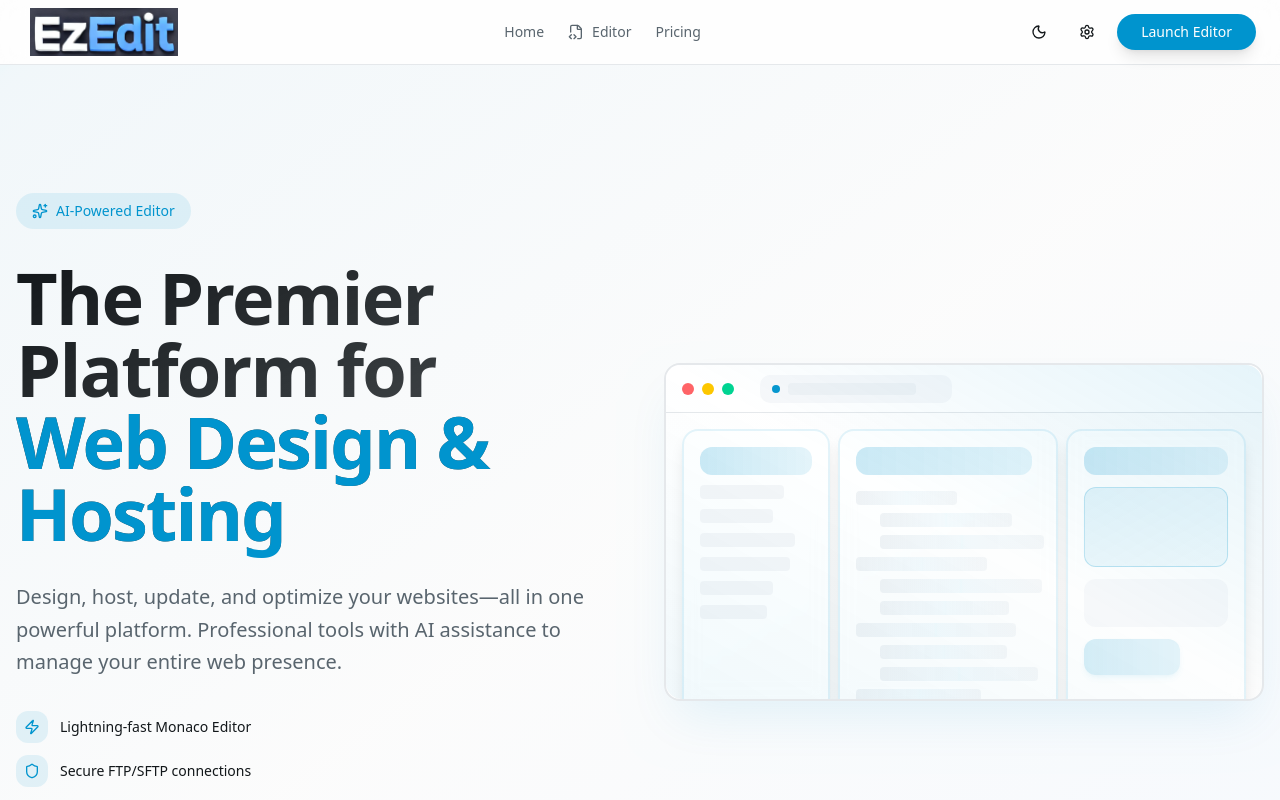
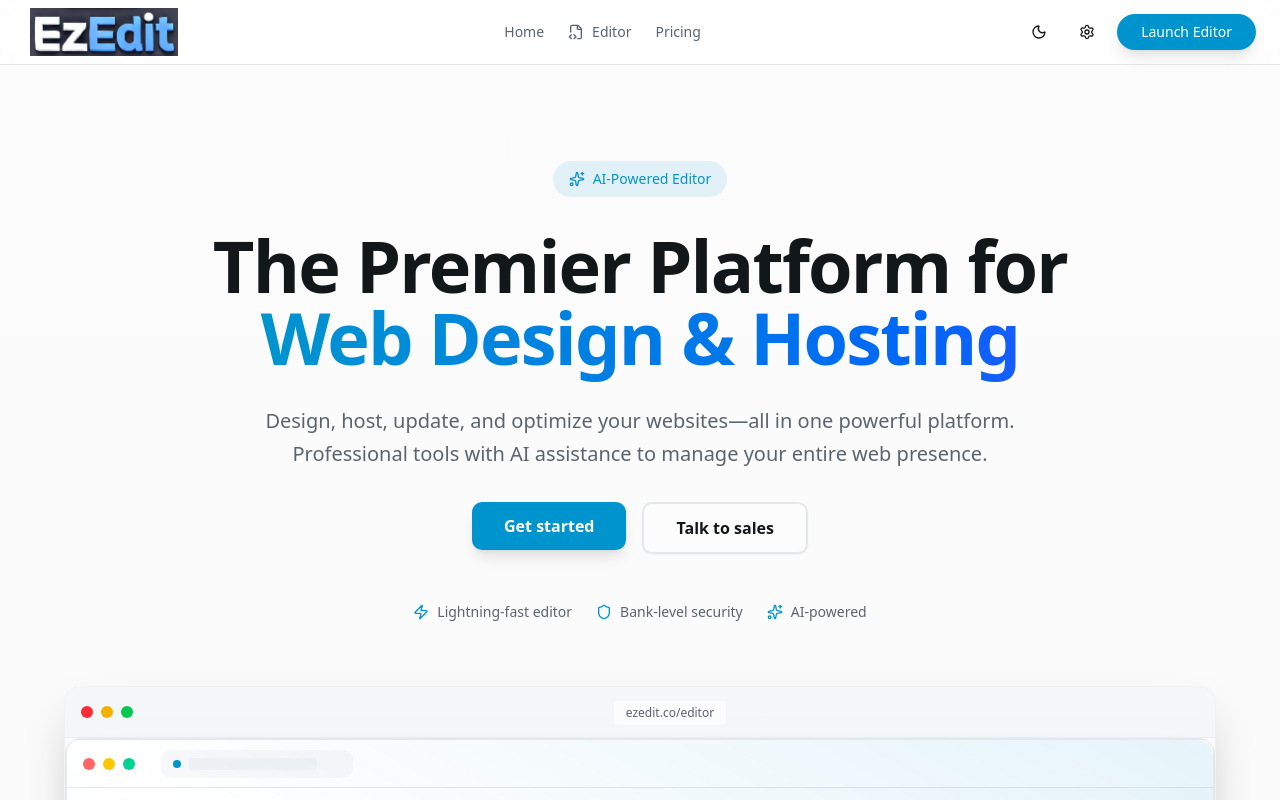
Before and after one commit to Swimhack/ezEdit2025, a Next.js app: page / in a window 1280 px wide. Shown: the top 800 px of the page. Built offline with nearby package versions, Linux system fonts and the light colour scheme.

Commit message:
Redesign hero section with Webflow-inspired centered layout

```diff
--- a/components/marketing/Hero.tsx
+++ b/components/marketing/Hero.tsx
@@ -8,19 +8,10 @@ import { motion } from 'framer-motion';
 
 export function Hero() {
   return (
-    <section className="relative overflow-hidden">
-      {/* Gradient background */}
-      <div className="absolute inset-0 bg-gradient-to-br from-primary/5 via-background to-blue-50/50 dark:from-primary/10 dark:via-background dark:to-blue-950/20" />
-
-      <div className="container relative mx-auto px-4 py-20 md:py-32">
-        <div className="grid items-center gap-12 md:grid-cols-2">
-          {/* Left content */}
-          <motion.div
-            initial={{ opacity: 0, y: 20 }}
-            animate={{ opacity: 1, y: 0 }}
-            transition={{ duration: 0.5 }}
-            className="space-y-8"
-          >
+    <section className="relative overflow-hidden bg-gradient-to-b from-background to-muted/20">
+      <div className="container relative mx-auto px-4 py-16 md:py-24">
+        {/* Centered content layout */}
+        <div className="mx-auto max-w-5xl text-center space-y-8">
           {/* Badge */}
           <motion.div
             initial={{ opacity: 0, scale: 0.9 }}
@@ -33,66 +24,111 @@ export function Hero() {
           </motion.div>
 
           {/* Heading */}
-            <h1 className="text-5xl md:text-6xl lg:text-7xl font-bold tracking-tight bg-gradient-to-br from-foreground to-foreground/70 bg-clip-text text-transparent">
+          <motion.h1
+            initial={{ opacity: 0, y: 20 }}
+            animate={{ opacity: 1, y: 0 }}
+            transition={{ duration: 0.5 }}
+            className="text-5xl md:text-6xl lg:text-7xl font-bold tracking-tight"
+          >
             The Premier Platform for
             <br />
-              <span className="text-primary">Web Design & Hosting</span>
-            </h1>
+            <span className="bg-gradient-to-r from-primary to-blue-600 bg-clip-text text-transparent">
+              Web Design & Hosting
+            </span>
+          </motion.h1>
 
           {/* Description */}
-            <p className="text-xl text-muted-foreground leading-relaxed">
+          <motion.p
+            initial={{ opacity: 0, y: 20 }}
+            animate={{ opacity: 1, y: 0 }}
+            transition={{ duration: 0.5, delay: 0.1 }}
+            className="text-lg md:text-xl text-muted-foreground leading-relaxed max-w-3xl mx-auto"
+          >
             Design, host, update, and optimize your websites—all in one powerful platform.
             Professional tools with AI assistance to manage your entire web presence.
-            </p>
-
-            {/* Features list */}
-            <div className="flex flex-col gap-3">
-              <div className="flex items-center gap-3 text-sm">
-                <div className="flex h-8 w-8 items-center justify-center rounded-lg bg-primary/10">
-                  <Zap className="h-4 w-4 text-primary" />
-                </div>
-                <span className="font-medium">Lightning-fast Monaco Editor</span>
-              </div>
-              <div className="flex items-center gap-3 text-sm">
-                <div className="flex h-8 w-8 items-center justify-center rounded-lg bg-primary/10">
-                  <Shield className="h-4 w-4 text-primary" />
-                </div>
-                <span className="font-medium">Secure FTP/SFTP connections</span>
-              </div>
-            </div>
+          </motion.p>
 
           {/* CTA Buttons */}
-            <div className="flex flex-wrap gap-4">
+          <motion.div
+            initial={{ opacity: 0, y: 20 }}
+            animate={{ opacity: 1, y: 0 }}
+            transition={{ duration: 0.5, delay: 0.2 }}
+            className="flex flex-wrap gap-4 justify-center"
+          >
             <Link href="/editor">
               <Button
                 size="lg"
-                  className="rounded-full px-8 py-6 text-base font-semibold shadow-lg shadow-primary/25 hover:shadow-xl hover:shadow-primary/30 transition-all duration-300"
+                className="px-8 py-6 text-base font-semibold shadow-lg hover:shadow-xl transition-all duration-300"
               >
-                  Launch Editor
-                  <Sparkles className="ml-2 h-4 w-4" />
+                Get started
               </Button>
             </Link>
             <Link href="#features">
               <Button
                 size="lg"
                 variant="outline"
-                  className="rounded-full px-8 py-6 text-base font-semibold border-2"
+                className="px-8 py-6 text-base font-semibold border-2"
               >
-                  Explore Features
+                Talk to sales
               </Button>
             </Link>
+          </motion.div>
+
+          {/* Feature badges */}
+          <motion.div
+            initial={{ opacity: 0 }}
+            animate={{ opacity: 1 }}
+            transition={{ duration: 0.5, delay: 0.3 }}
+            className="flex flex-wrap gap-6 justify-center items-center text-sm text-muted-foreground pt-4"
+          >
+            <div className="flex items-center gap-2">
+              <Zap className="h-4 w-4 text-primary" />
+              <span>Lightning-fast editor</span>
+            </div>
+            <div className="flex items-center gap-2">
+              <Shield className="h-4 w-4 text-primary" />
+              <span>Bank-level security</span>
+            </div>
+            <div className="flex items-center gap-2">
+              <Sparkles className="h-4 w-4 text-primary" />
+              <span>AI-powered</span>
             </div>
           </motion.div>
+        </div>
 
-          {/* Right mockup */}
+        {/* Large editor mockup below */}
         <motion.div
-            initial={{ opacity: 0, x: 20 }}
-            animate={{ opacity: 1, x: 0 }}
-            transition={{ duration: 0.6, delay: 0.3 }}
+          initial={{ opacity: 0, y: 40 }}
+          animate={{ opacity: 1, y: 0 }}
+          transition={{ duration: 0.8, delay: 0.4 }}
+          className="mt-16 mx-auto max-w-6xl"
         >
+          <div className="relative rounded-xl overflow-hidden shadow-2xl border border-border/50">
+            {/* Browser chrome */}
+            <div className="bg-muted/50 border-b border-border/50 px-4 py-3 flex items-center gap-2">
+              <div className="flex gap-2">
+                <div className="w-3 h-3 rounded-full bg-red-500"></div>
+                <div className="w-3 h-3 rounded-full bg-yellow-500"></div>
+                <div className="w-3 h-3 rounded-full bg-green-500"></div>
+              </div>
+              <div className="flex-1 text-center">
+                <div className="inline-block bg-background rounded px-3 py-1 text-xs text-muted-foreground">
+                  ezedit.co/editor
+                </div>
+              </div>
+            </div>
+            {/* Editor mockup */}
             <MockEditor />
+          </div>
+
+          {/* Trust indicators */}
+          <div className="mt-12 text-center">
+            <p className="text-sm text-muted-foreground mb-6">Trusted by developers and agencies worldwide</p>
+            <div className="flex flex-wrap gap-8 justify-center items-center opacity-50 grayscale">
+              {/* Add logo placeholders or remove */}
+            </div>
+          </div>
         </motion.div>
-        </div>
       </div>
     </section>
   );
```
Lines whose indentation alone changed are shown as unchanged.
